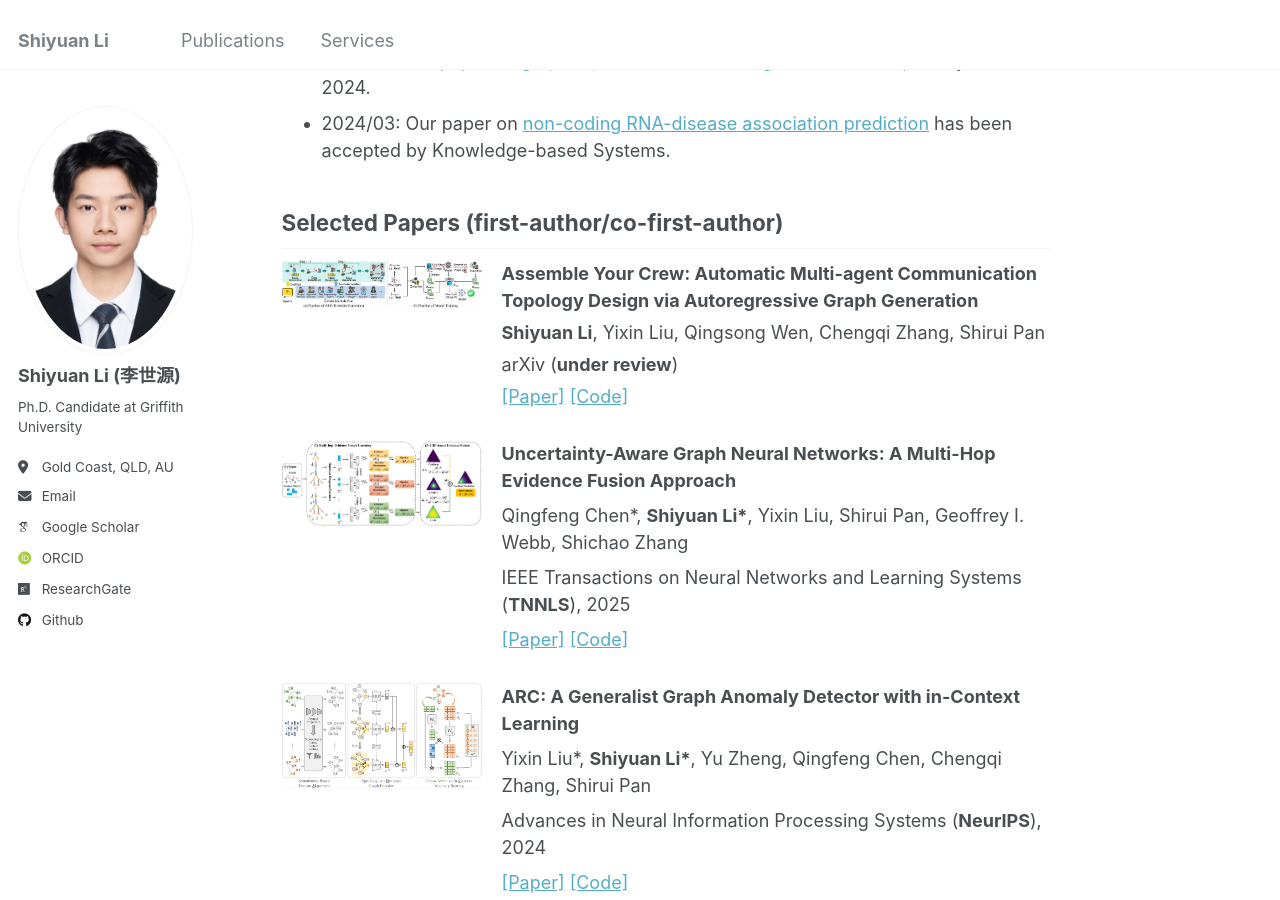
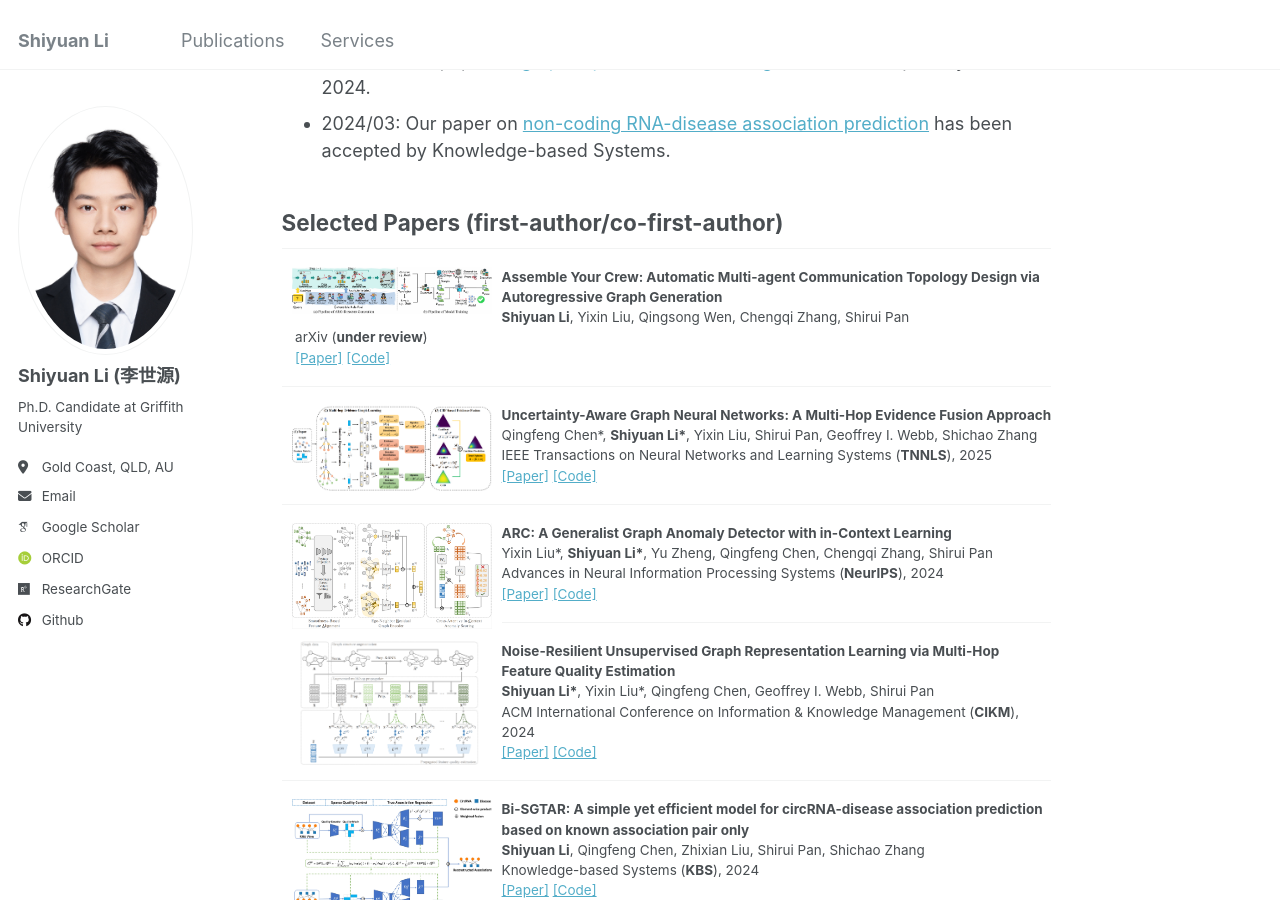
Before and after one commit to Shiy-Li/Shiy-Li.github.io, a Jekyll site: the page built from _pages/about.md, in a window 1280 px wide and 900 px high, scrolled down 617 px. Built offline with Jekyll 4.4.1, drawn with Linux system fonts in a browser that asks for light colours; some web fonts are replaced.

Commit message:
Update about.md

```diff
--- a/_pages/about.md
+++ b/_pages/about.md
@@ -25,80 +25,68 @@ News
 Selected Papers (first-author/co-first-author)
 ------
 
-<div style="display: flex; align-items: flex-start; margin-bottom: 30px;">
-  <div style="flex: 0 0 200px; margin-right: 20px;">
-    <img src="/images/ARG-Designer.jpg" style="width: 200px; height: auto;">
-  </div>
-  <div style="flex: 1;">
-    <div style="margin-bottom: 5px;"><strong>Assemble Your Crew: Automatic Multi-agent Communication Topology Design via Autoregressive Graph Generation</strong></div>
-    <div style="margin-bottom: 5px;"><strong>Shiyuan Li</strong>, Yixin Liu, Qingsong Wen, Chengqi Zhang, Shirui Pan</div>
-    <div style="margin-bottom: 5px;">arXiv (<strong>under review</strong>)</div>
-    <div>
-      <a href="https://arxiv.org/pdf/2507.18224">[Paper]</a>
-      <a href="https://github.com/shiy-li/ARG-Designer">[Code]</a>
-    </div>
-  </div>
-</div>
+<dl>
+  <dt><img align="left" width="200" hspace="10"  wspace="20" src="/images/ARG-Designer.jpg"></dt>
+  <dd><strong>Assemble Your Crew: Automatic Multi-agent Communication Topology Design via Autoregressive Graph Generation</strong></dd>
+  <dd><strong>Shiyuan Li</strong>, Yixin Liu, Qingsong Wen, Chengqi Zhang, Shirui Pan</dd>
+  <dd> arXiv (<strong>under review</strong>)</dd>
+  <dd>
+    <a href="https://arxiv.org/pdf/2507.18224">[Paper]</a>
+    <a href="https://github.com/shiy-li/ARG-Designer">[Code]</a>
+  </dd>
+</dl>
 
-<div style="display: flex; align-items: flex-start; margin-bottom: 30px;">
-  <div style="flex: 0 0 200px; margin-right: 20px;">
-    <img src="/images/EFGNN.jpg" style="width: 200px; height: auto;">
-  </div>
-  <div style="flex: 1;">
-    <div style="margin-bottom: 8px;"><strong>Uncertainty-Aware Graph Neural Networks: A Multi-Hop Evidence Fusion Approach</strong></div>
-    <div style="margin-bottom: 8px;">Qingfeng Chen*, <strong>Shiyuan Li*</strong>, Yixin Liu, Shirui Pan, Geoffrey I. Webb, Shichao Zhang</div>
-    <div style="margin-bottom: 8px;">IEEE Transactions on Neural Networks and Learning Systems (<strong>TNNLS</strong>), 2025</div>
-    <div>
-      <a href="https://arxiv.org/pdf/2506.13083">[Paper]</a>
-      <a href="https://github.com/shiy-li/EFGNN">[Code]</a>
-    </div>
-  </div>
-</div>
+---
 
-<div style="display: flex; align-items: flex-start; margin-bottom: 30px;">
-  <div style="flex: 0 0 200px; margin-right: 20px;">
-    <img src="/images/arc.jpg" style="width: 200px; height: auto;">
-  </div>
-  <div style="flex: 1;">
-    <div style="margin-bottom: 8px;"><strong>ARC: A Generalist Graph Anomaly Detector with in-Context Learning</strong></div>
-    <div style="margin-bottom: 8px;">Yixin Liu*, <strong>Shiyuan Li*</strong>, Yu Zheng, Qingfeng Chen, Chengqi Zhang, Shirui Pan</div>
-    <div style="margin-bottom: 8px;">Advances in Neural Information Processing Systems (<strong>NeurIPS</strong>), 2024</div>
-    <div>
-      <a href="https://arxiv.org/pdf/2405.16771">[Paper]</a>
-      <a href="https://github.com/shiy-li/ARC">[Code]</a>
-    </div>
-  </div>
-</div>
+<dl>
+  <dt><img align="left" width="200" hspace="10"  wspace="20" src="/images/EFGNN.jpg"></dt>
+  <dd><strong>Uncertainty-Aware Graph Neural Networks: A Multi-Hop Evidence Fusion Approach</strong></dd>
+  <dd>Qingfeng Chen*, <strong>Shiyuan Li*</strong>, Yixin Liu, Shirui Pan, Geoffrey I. Webb, Shichao Zhang</dd>
+  <dd> IEEE Transactions on Neural Networks and Learning Systems (<strong>TNNLS</strong>), 2025</dd>
+  <dd>
+    <a href="https://arxiv.org/pdf/2506.13083">[Paper]</a>
+    <a href="https://github.com/shiy-li/EFGNN">[Code]</a>
+  </dd>
+</dl>
 
-<div style="display: flex; align-items: flex-start; margin-bottom: 30px;">
-  <div style="flex: 0 0 200px; margin-right: 20px;">
-    <img src="/images/pipeline.png" style="width: 200px; height: auto;">
-  </div>
-  <div style="flex: 1;">
-    <div style="margin-bottom: 8px;"><strong>Noise-Resilient Unsupervised Graph Representation Learning via Multi-Hop Feature Quality Estimation</strong></div>
-    <div style="margin-bottom: 8px;"><strong>Shiyuan Li*</strong>, Yixin Liu*, Qingfeng Chen, Geoffrey I. Webb, Shirui Pan</div>
-    <div style="margin-bottom: 8px;">ACM International Conference on Information & Knowledge Management (<strong>CIKM</strong>), 2024</div>
-    <div>
-      <a href="https://dl.acm.org/doi/abs/10.1145/3627673.3679758">[Paper]</a>
-      <a href="https://github.com/shiy-li/MQE">[Code]</a>
-    </div>
-  </div>
-</div>
+---
 
-<div style="display: flex; align-items: flex-start; margin-bottom: 30px;">
-  <div style="flex: 0 0 200px; margin-right: 20px;">
-    <img src="/images/bi-sgtar.jpg" style="width: 200px; height: auto;">
-  </div>
-  <div style="flex: 1;">
-    <div style="margin-bottom: 8px;"><strong>Bi-SGTAR: A simple yet efficient model for circRNA-disease association prediction based on known association pair only</strong></div>
-    <div style="margin-bottom: 8px;"><strong>Shiyuan Li</strong>, Qingfeng Chen, Zhixian Liu, Shirui Pan, Shichao Zhang</div>
-    <div style="margin-bottom: 8px;">Knowledge-based Systems (<strong>KBS</strong>), 2024</div>
-    <div>
-      <a href="https://www.sciencedirect.com/science/article/pii/S0950705124002570">[Paper]</a>
-      <a href="https://github.com/Shiy-Li/Bi-SGTAR">[Code]</a>
-    </div>
-  </div>
-</div>
+<dl>
+  <dt><img align="left" width="200" hspace="10"  wspace="20" src="/images/arc.jpg"></dt>
+  <dd><strong>ARC: A Generalist Graph Anomaly Detector with in-Context Learning</strong></dd>
+  <dd>Yixin Liu*, <strong>Shiyuan Li*</strong>, Yu Zheng, Qingfeng Chen, Chengqi Zhang, Shirui Pan</dd>
+  <dd> Advances in Neural Information Processing Systems (<strong>NeurIPS</strong>), 2024</dd>
+  <dd>
+    <a href="https://arxiv.org/pdf/2405.16771">[Paper]</a>
+    <a href="https://github.com/shiy-li/ARC">[Code]</a>
+  </dd>
+</dl>
+
+---
+
+<dl>
+  <dt><img align="left" width="200" hspace="10"  wspace="20" src="/images/pipeline.png"></dt>
+  <dd><strong>Noise-Resilient Unsupervised Graph Representation Learning via Multi-Hop Feature Quality Estimation</strong></dd>
+  <dd><strong>Shiyuan Li*</strong>, Yixin Liu*, Qingfeng Chen, Geoffrey I. Webb, Shirui Pan</dd>
+  <dd> ACM International Conference on Information & Knowledge Management (<strong>CIKM</strong>), 2024</dd>
+  <dd>
+    <a href="https://dl.acm.org/doi/abs/10.1145/3627673.3679758">[Paper]</a>
+    <a href="https://github.com/shiy-li/MQE">[Code]</a>
+  </dd>
+</dl>
+
+---
+
+<dl>
+  <dt><img align="left" width="200" hspace="10" wspace="20" src="/images/bi-sgtar.jpg"></dt>
+  <dd><strong>Bi-SGTAR: A simple yet efficient model for circRNA-disease association prediction based on known association pair only</strong></dd>
+  <dd><strong>Shiyuan Li</strong>, Qingfeng Chen, Zhixian Liu, Shirui Pan, Shichao Zhang</dd>
+  <dd> Knowledge-based Systems (<strong>KBS</strong>), 2024</dd>
+  <dd>
+   <a href="https://www.sciencedirect.com/science/article/pii/S0950705124002570">[Paper]</a>
+   <a href="https://github.com/Shiy-Li/Bi-SGTAR">[Code]</a>
+  </dd>
+</dl>
 
 
 Awards
```
